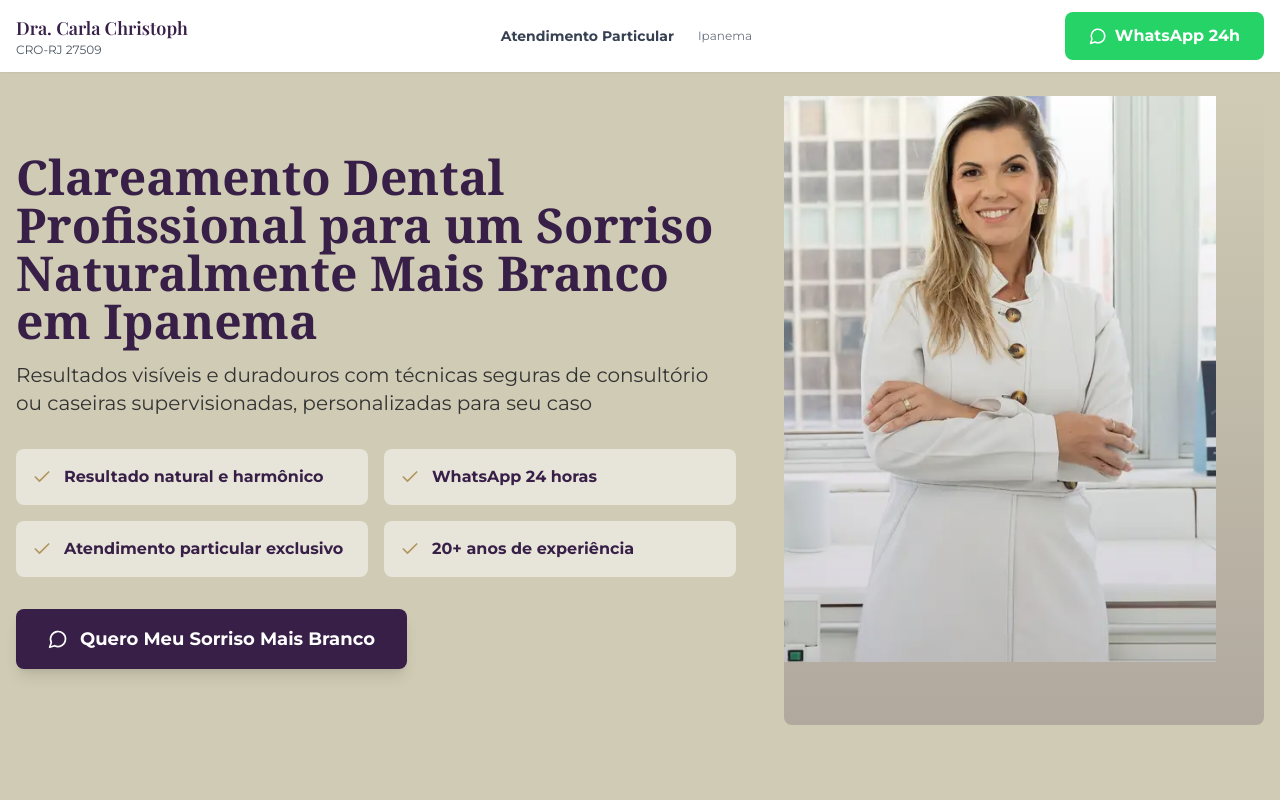
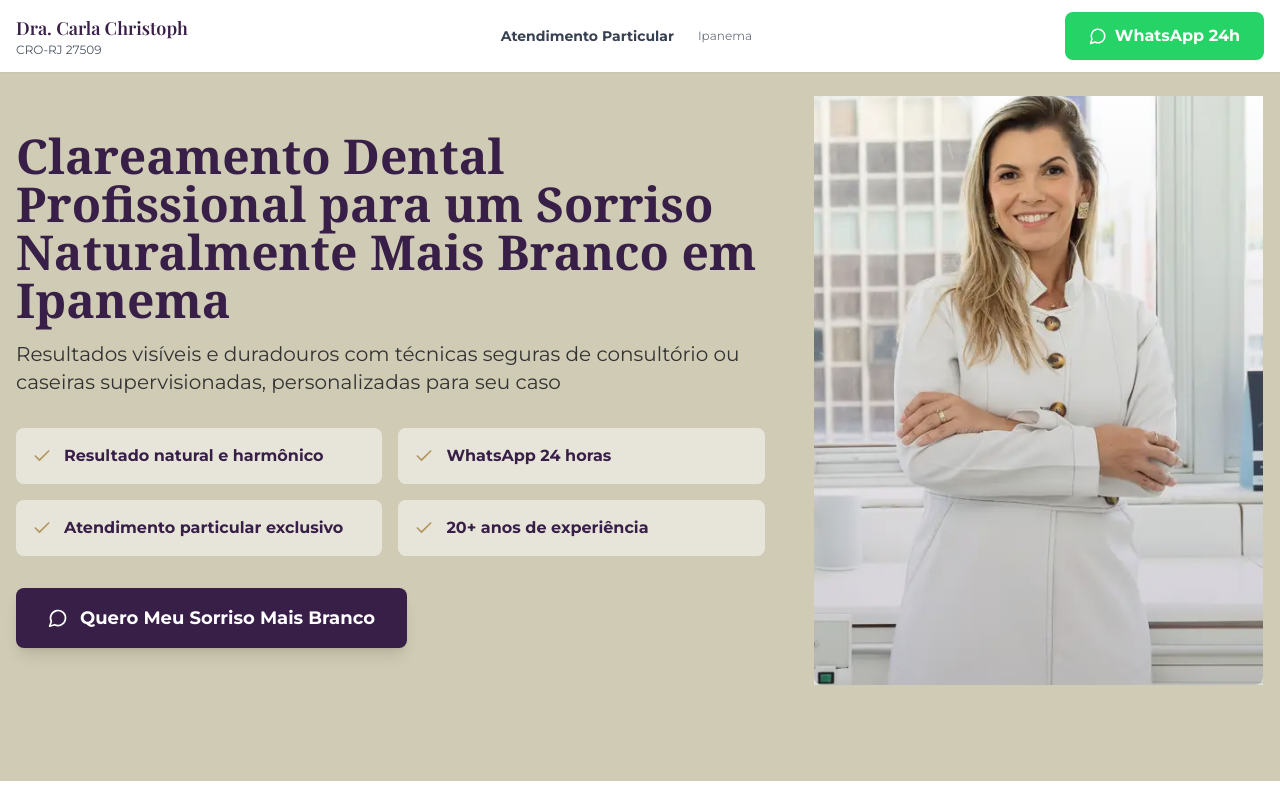
Before and after one commit to patrick3180/ipanema-elegance-dental, a React (Vite) app: page /lp/clareamento-dental in a window 1280 px wide. Shown: the top 800 px of the page. Built offline with nearby package versions, Linux system fonts and the light colour scheme; a web font is replaced by a local one.

Commit message:
Fix: Adjust image container size

```diff
--- a/src/components/landing/consulta/ConsultaInicialHero.tsx
+++ b/src/components/landing/consulta/ConsultaInicialHero.tsx
@@ -90,8 +90,8 @@ const ConsultaInicialHero: React.FC<ConsultaInicialHeroProps> = ({
             </button>
           </div>
 
-          {/* Hero Image - 40% on desktop - ULTRA OPTIMIZED */}
-          <div className="w-full lg:w-2/5">
+          {/* Hero Image - 36% on desktop - ULTRA OPTIMIZED */}
+          <div className="w-[90%] lg:w-[36%] mx-auto">
             <div className="relative" style={{ aspectRatio: '760/996' }}>
               <UltraOptimizedPicture
                 src={backgroundImage || "/lovable-uploads/RIT08058-vertical-doutora-site.webp"}
--- a/src/components/performance/UltraOptimizedPicture.tsx
+++ b/src/components/performance/UltraOptimizedPicture.tsx
@@ -59,7 +59,7 @@ const UltraOptimizedPicture = ({
         decoding={priority ? 'sync' : 'async'}
         width={width}
         height={height}
-        className="w-[90%] h-[90%] object-cover"
+        className="w-full h-full object-cover"
         style={{ aspectRatio: width && height ? `${width}/${height}` : undefined }}
       />
     </picture>
```
